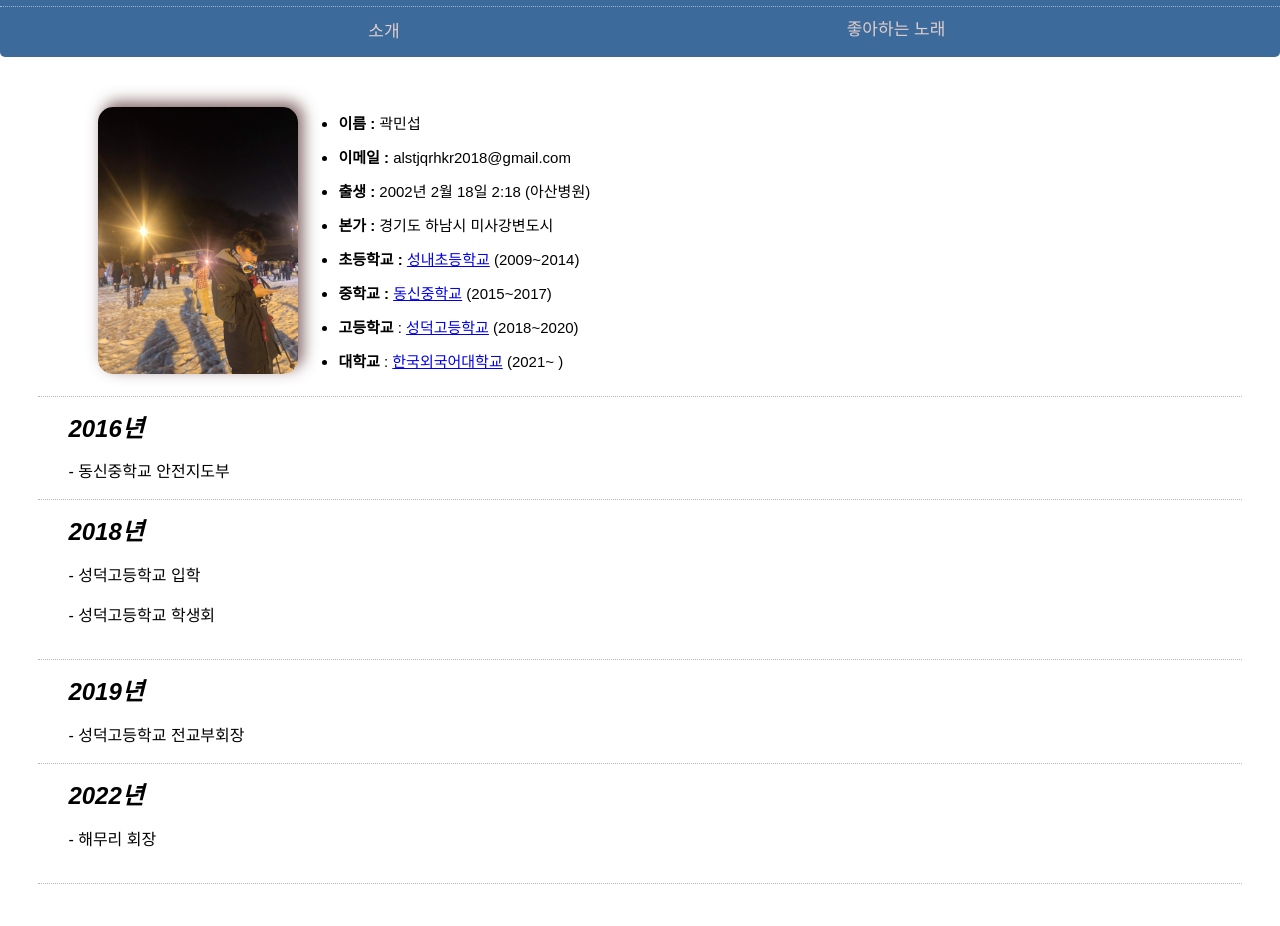
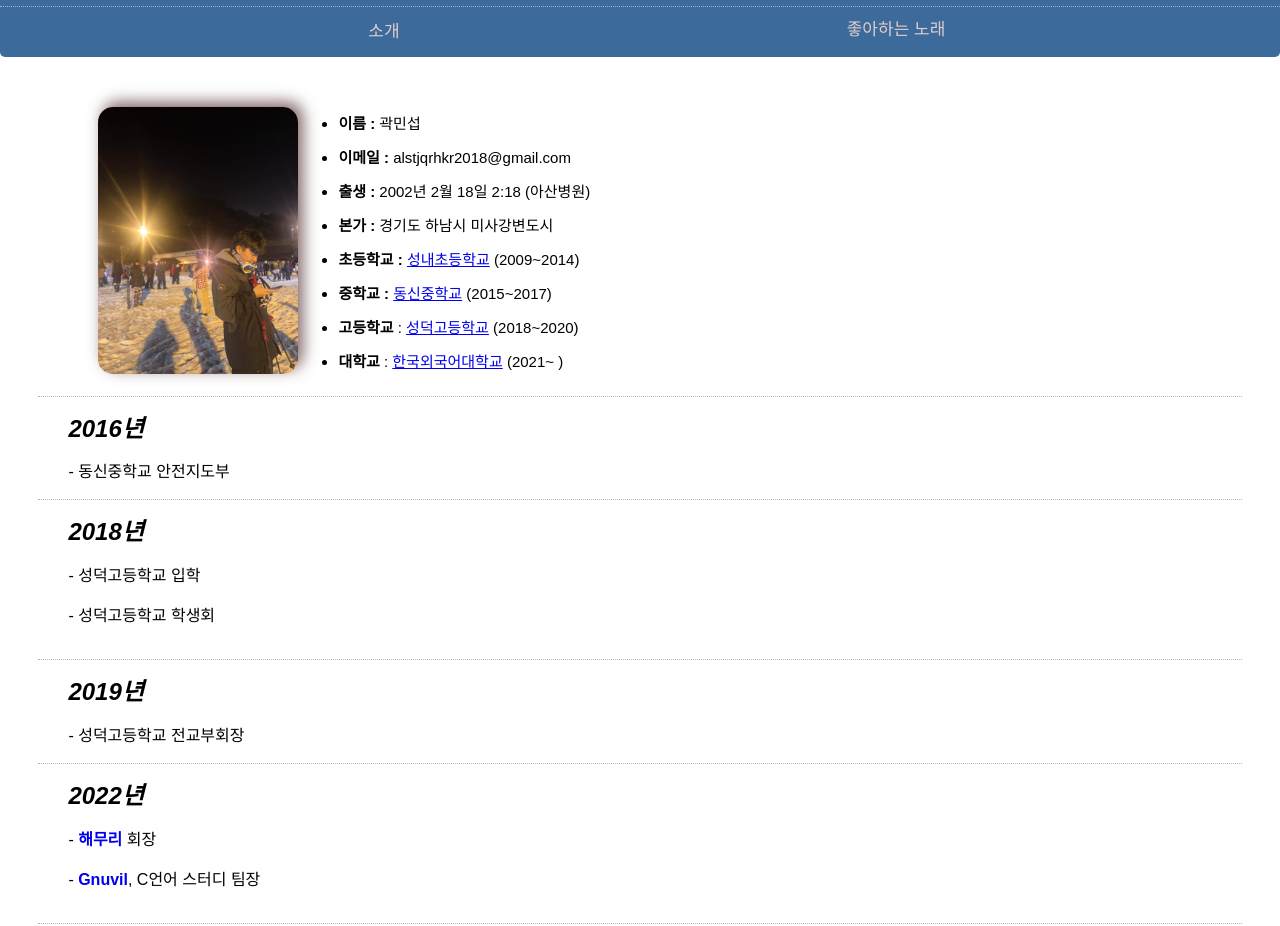
Before and after one commit to seopmin/self_introduction, a plain HTML site: page intro.html in a window 1280 px wide. Shown: the part 104-1030 px from the top of the page. Before the commit the page ends 998 px from the top, so only its background shows below. Drawn offline with Linux system fonts and the light colour scheme; a web font is replaced by a local one.

Commit message:
linked_h_g

```diff
--- a/intro.html
+++ b/intro.html
@@ -67,7 +67,8 @@
       </div>
       <div class="content">
         <h2><em>2022년</em></h2>
-        <p>- 해무리 회장</p>
+        <p>- <b><a href="https://www.instagram.com/hufs_haemuri/" style="text-decoration: none">해무리</a></b> 회장</p>
+        <p>- <b><a href="https://www.instagram.com/hufs_gnuvil/" style="text-decoration: none">Gnuvil</a></b>, C언어 스터디 팀장</p>
       </div>
     </section>
     <footer>
```
